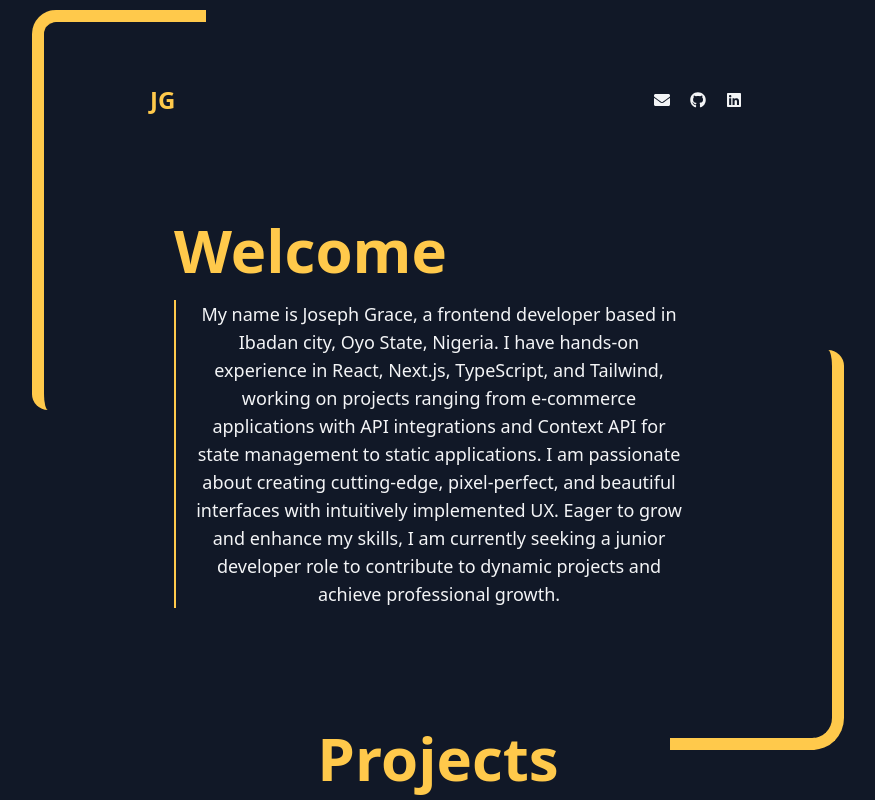
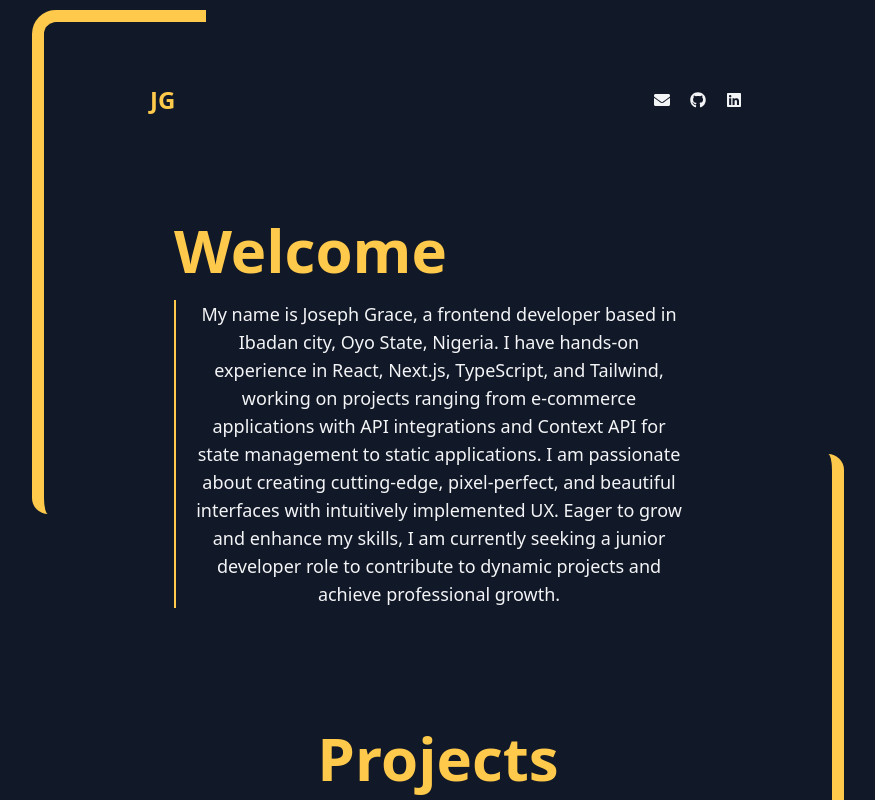
Before and after one commit to GraceJoseph-hub/my-portfolio, a React (Vite) app: page / in a window 1280 px wide. Shown: the top 800 px of the page, without its empty margins (202-1077 px from the left). Built offline with nearby package versions, Linux system fonts and the light colour scheme.

Commit message:
Adjusted the screen size

```diff
--- a/src/App.jsx
+++ b/src/App.jsx
@@ -3,8 +3,8 @@ import Header from "./components/Header/Header";
 
 function App() {
   return (
-    <div className="bg-gray-900 text-gray-100 pb-6 lg:pb-0 h-full lg:h-screen flex flex-col justify-center items-center overflow-hidden">
-      <div className="partial-border p-5 h-full smallBP:h-screen lg:h-screen">
+    <div className="bg-gray-900 text-gray-100 pb-6 lg:pb-0 h-full  flex flex-col justify-center items-center overflow-hidden">
+      <div className="partial-border p-5 h-full smallBP:h-full lg:h-full">
         <Header />
         <main className="mt-10">
           <Home />
```
